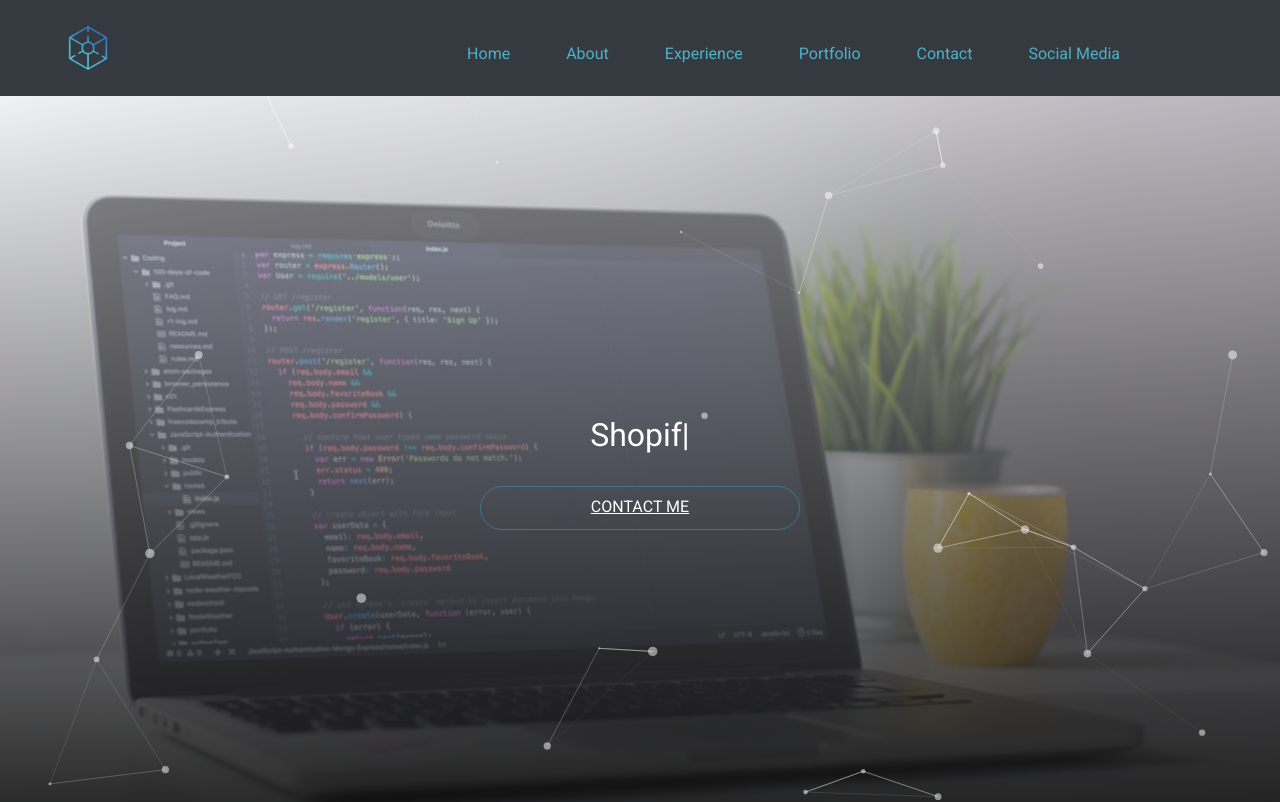
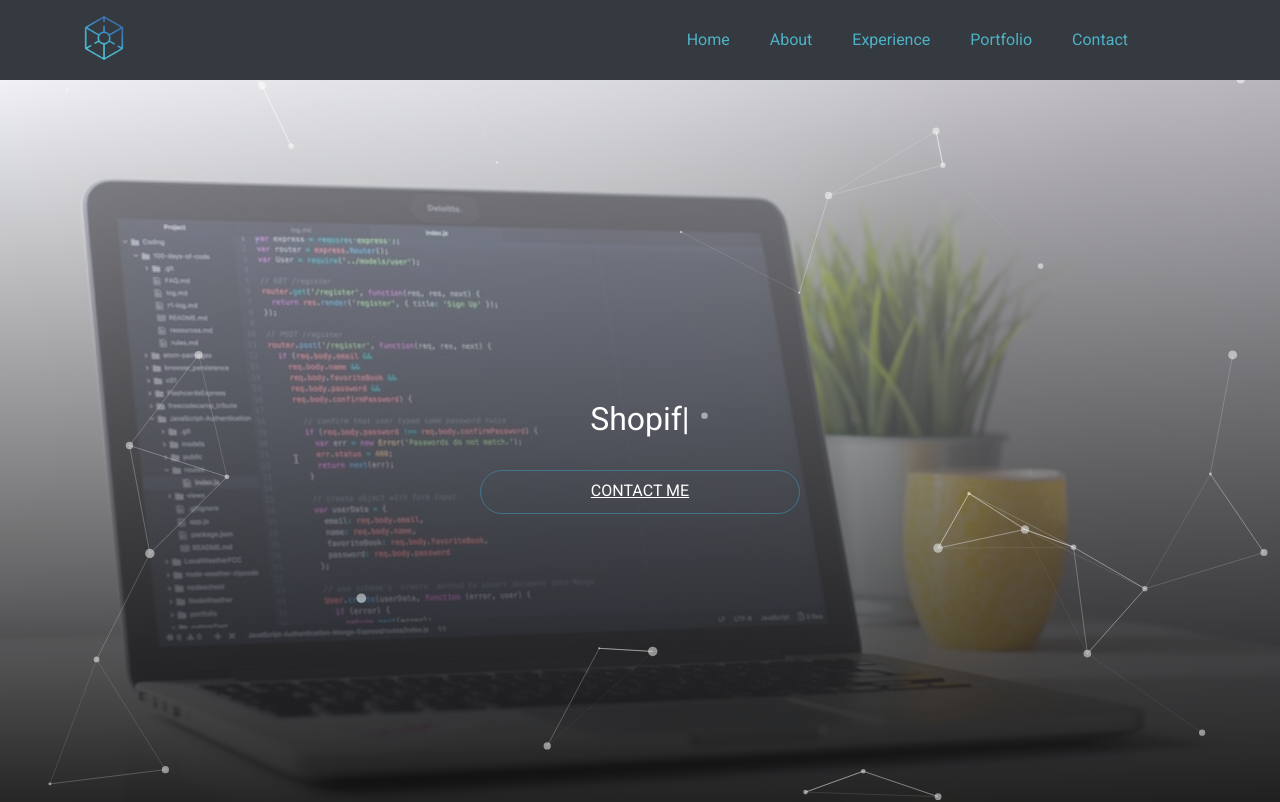
Before and after one commit to Fafaew/portfolio, a React (Create React App) app: page / in a window 1280 px wide. Shown: the top 802 px of the page. Built offline with nearby package versions, Linux system fonts and the light colour scheme.

Commit message:
changed favicon and changed navbar style

```diff
--- a/public/index.html
+++ b/public/index.html
@@ -24,7 +24,7 @@
       work correctly both with client-side routing and a non-root public URL.
       Learn how to configure a non-root public URL by running `npm run build`.
     -->
-    <title>React App</title>
+    <title>Rafael Tregelas - Web Page</title>
   </head>
   <body>
     <noscript>You need to enable JavaScript to run this app.</noscript>
--- a/src/components/Navbar/Navbar.jsx
+++ b/src/components/Navbar/Navbar.jsx
@@ -25,7 +25,6 @@
           <li className={styles.navList}><a className={styles.navItem} href="/">Experience</a></li>
           <li className={styles.navList}><a className={styles.navItem} href="/">Portfolio</a></li>
           <li className={styles.navList}><a className={styles.navItem} href="/">Contact</a></li>
-          <li className={styles.navList}><a className={styles.navItem} href="/">Social Media</a></li>
         </ul>
       </div>
 
--- a/src/components/Navbar/Navbar.module.scss
+++ b/src/components/Navbar/Navbar.module.scss
@@ -9,11 +9,17 @@
   position: relative;
   z-index: 2;
 
+  @include media-lg {
+    height: $spacing-11;
+  }
+
   .logoContainer {
-    margin: $spacing-4 0 0 $spacing-5;
+    margin: 21px 0 0 $spacing-5;
+    align-self: unset;
 
     @include media-lg {
-      margin-left: 4rem;
+      margin: 0 0 0 5rem;
+      align-self: center;
     }
 
     .navLogo {
@@ -39,12 +45,13 @@
     @include media-lg {
       flex-direction: row;
       width: 100%;
-      height: inherit;
+      height: 5rem;
       position: inherit;
       background-color: $primary-dark;
       box-shadow: none;
-      padding: 20px 0 0 10px;
+      padding: 0;
       margin-right: 7rem;
+      align-items: center;
 
     }
 
@@ -52,7 +59,7 @@
       padding: 1.5rem;
 
       @include media-lg {
-        padding: 1.5rem 0.5rem;
+        padding: 0;
       }
     }
 
@@ -69,6 +76,13 @@
       color: $primary-blue;
       margin-right: $spacing-6;
       text-decoration: none;
+      border-bottom: 1px solid transparent;
+
+
+      &:hover {
+        transition:  .5s ease-in-out;
+        border-bottom: 1px solid red;
+      }
     }
   }
 
```
Also changed, not shown: 1 other file (tests, documents, lock files or other folders).
